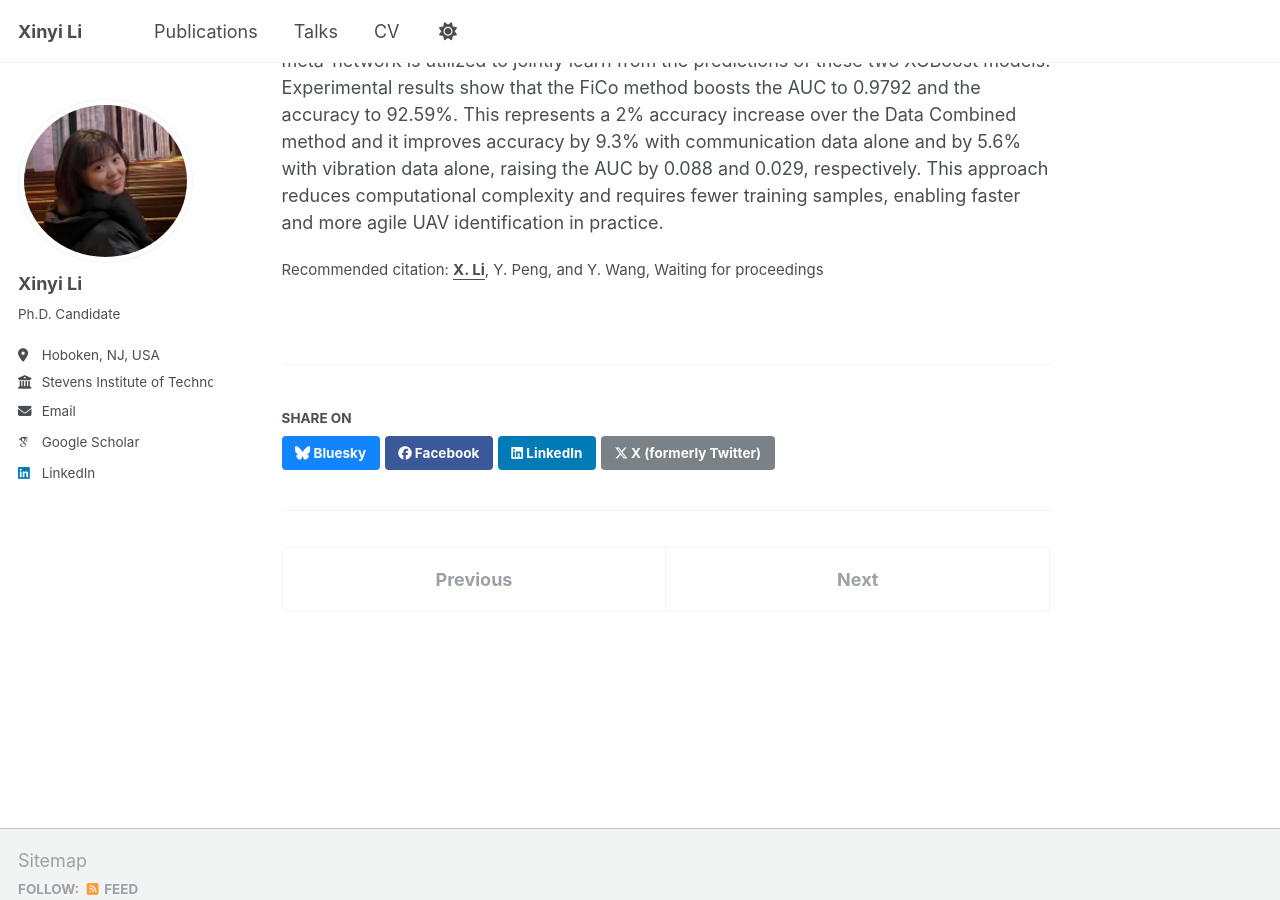
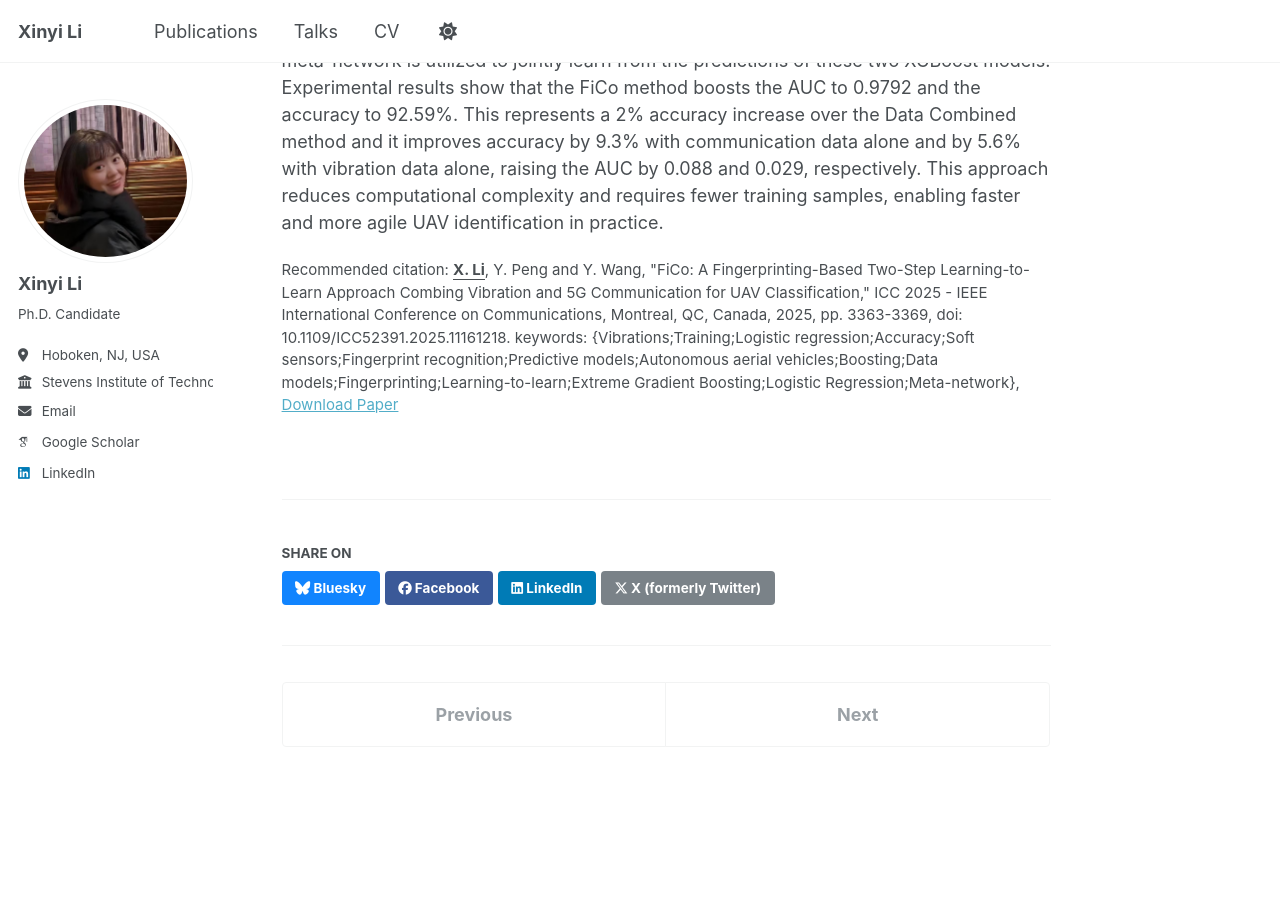
Before and after one commit to LXY-princess/lxy-princess.github.io, a Jekyll site: the page built from _publications/2025-01-17-conference-fico.md, in a window 1280 px wide and 900 px high, scrolled down 502 px. Built offline with Jekyll 4.4.1, drawn with Linux system fonts in a browser that asks for light colours; some web fonts are replaced; a script that is not in the unit is left out.

Commit message:
Update 2025-01-17-conference-fico.md

```diff
--- a/_publications/2025-01-17-conference-fico.md
+++ b/_publications/2025-01-17-conference-fico.md
@@ -6,7 +6,10 @@ permalink: /publication/2025-01-17-conference-fico
 excerpt: 'Keywords: Fingerprinting, Learning-to-learn, Extreme Gradient Boosting, Logistic Regression, Meta-network'
 date: 2025-01-17
 venue: '2025 IEEE International Conference on Communications (ICC-25)'
-citation: '<u><b>X. Li</b></u>, Y. Peng, and Y. Wang, Waiting for proceedings'
+paperurl: 'https://ieeexplore.ieee.org/abstract/document/11161218'
+citation: '<u><b>X. Li</b></u>, Y. Peng and Y. Wang, "FiCo: A Fingerprinting-Based Two-Step Learning-to-Learn Approach Combing Vibration and 5G Communication for UAV Classification," ICC 2025 - IEEE International Conference on Communications, Montreal, QC, Canada, 2025, pp. 3363-3369, doi: 10.1109/ICC52391.2025.11161218. keywords: {Vibrations;Training;Logistic regression;Accuracy;Soft sensors;Fingerprint recognition;Predictive models;Autonomous aerial vehicles;Boosting;Data models;Fingerprinting;Learning-to-learn;Extreme Gradient Boosting;Logistic Regression;Meta-network},
+
+'
 ---
 
 Abstract: Unmanned Aerial Vehicles (UAVs) are widely utilized
```
